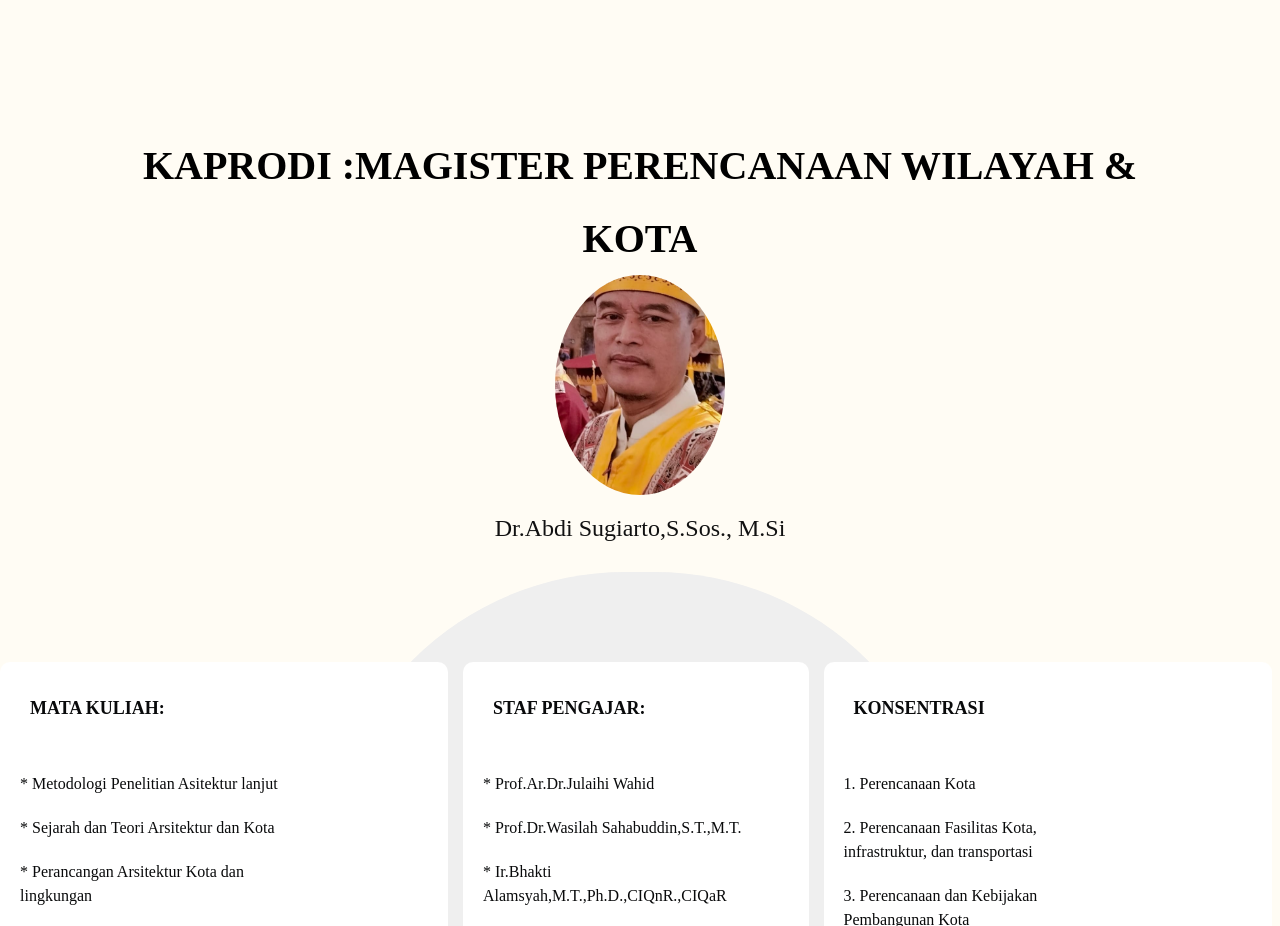
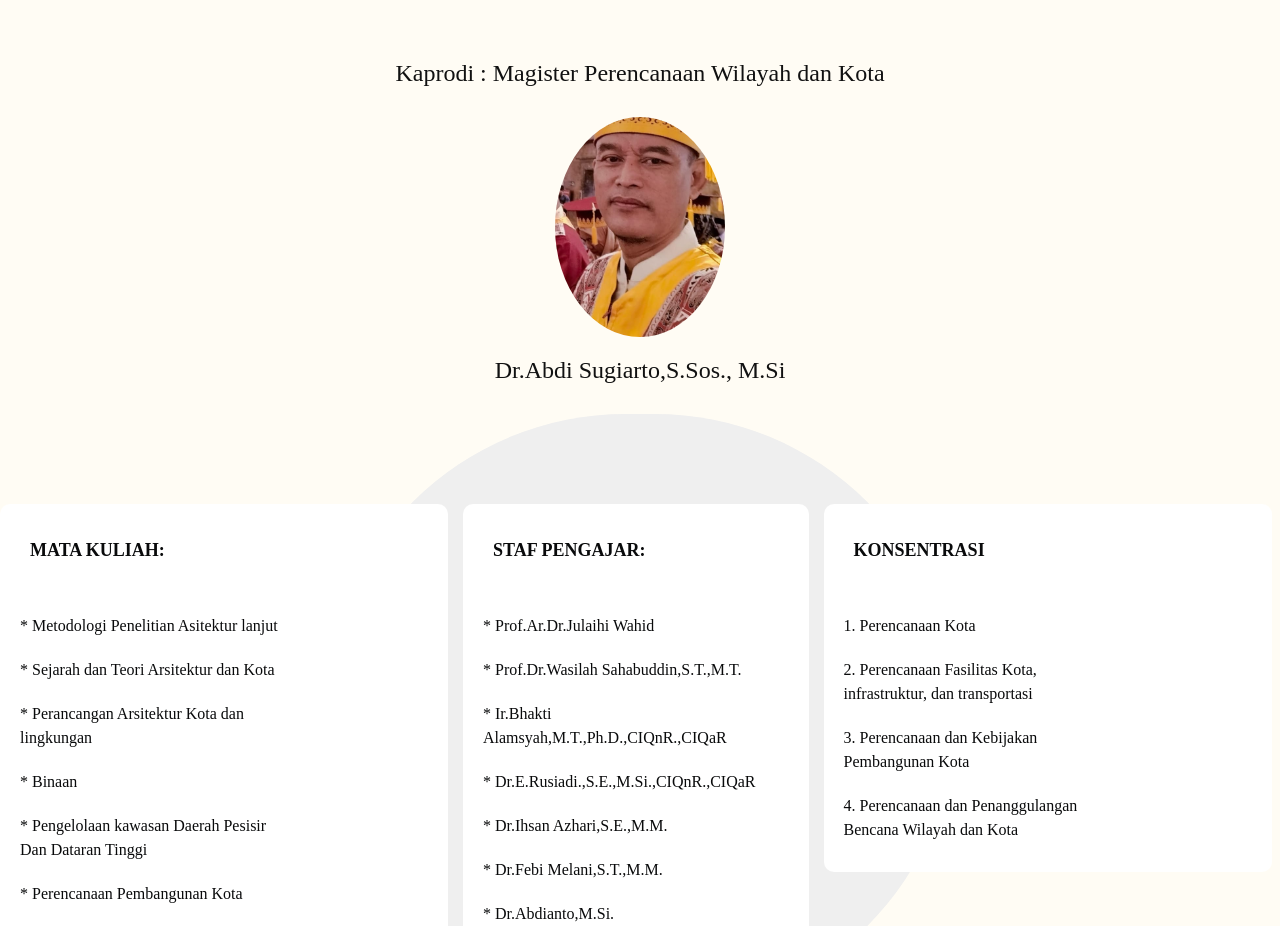
Before and after one commit to B4yusatria/MPWKunpab.github.io, a plain HTML site: page services.html in a window 1280 px wide. Shown: the part 174-1100 px from the top of the page. Drawn offline with nearby package versions, Linux system fonts and the light colour scheme; a script that the page names is missing; files whose address does not match are found by name.

Commit message:
Update services.html

```diff
--- a/services.html
+++ b/services.html
@@ -65,7 +65,7 @@
       <!-- service section start -->
       <div class="services_section layout_padding">
          <div class="container">
-            <div class="services_taital">kaprodi :Magister Perencanaan Wilayah & Kota</div>
+            <h1 id="name">Kaprodi : Magister Perencanaan Wilayah dan Kota</h1>
             <div class="container">
                <img id="profile-image" src="images/WhatsApp_10.jpeg" alt="Foto Profil">
                <h1 id="name">Dr.Abdi Sugiarto,S.Sos., M.Si</h1>
```
